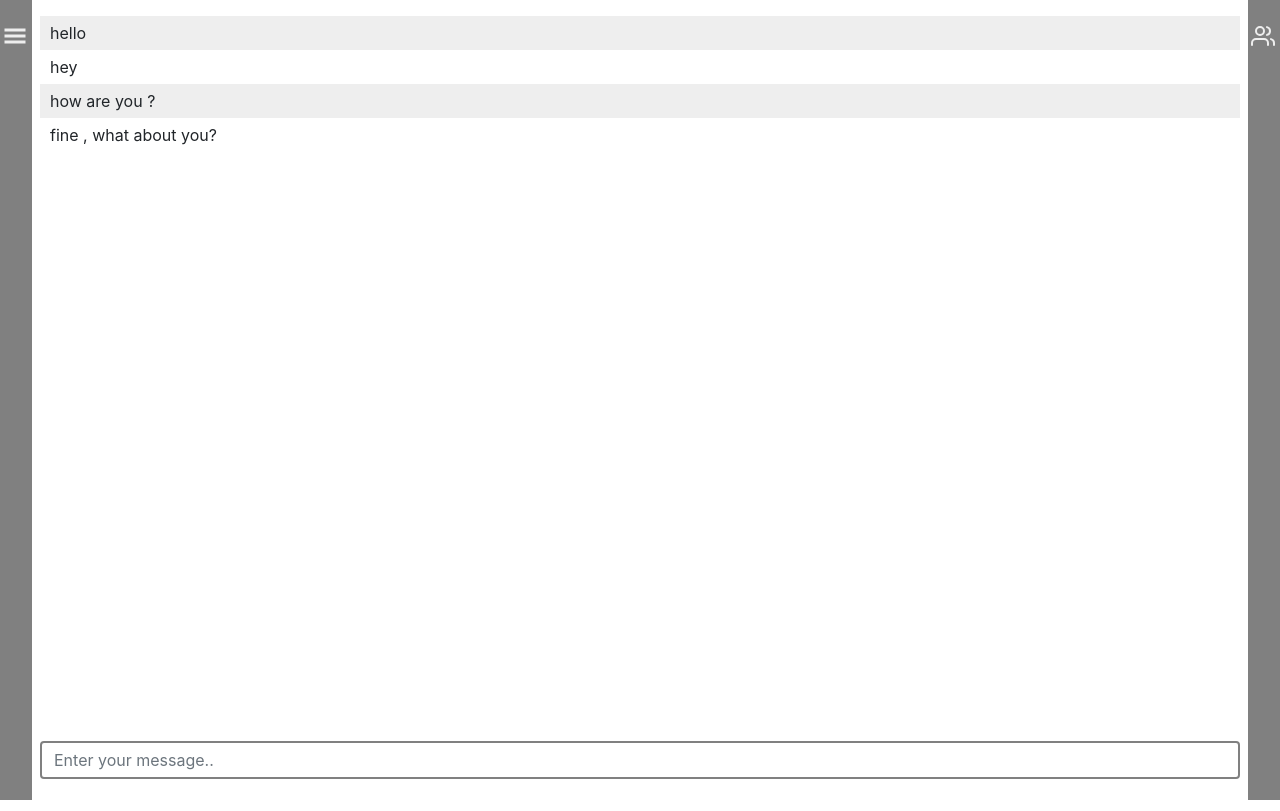
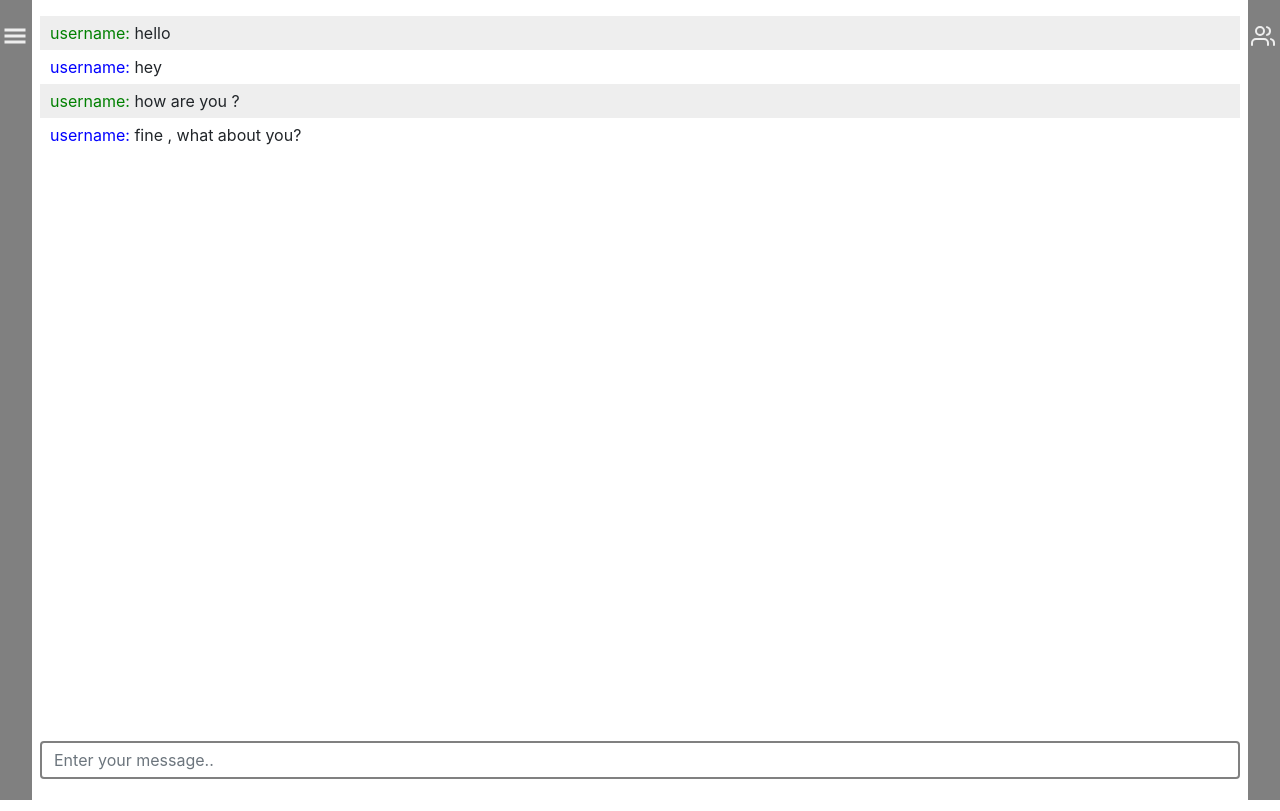
Before and after one commit to mohamedeliwa/chat-app, a Next.js app: page /rooms in a window 1280 px wide. Built offline with nearby package versions, Linux system fonts and the light colour scheme.

Commit message:
adding username beside messages

```diff
--- a/components/MsgBoard.tsx
+++ b/components/MsgBoard.tsx
@@ -4,10 +4,10 @@ const MsgBoard: React.FunctionComponent = () => {
   return (
     <div className={styles.container}>
       <ul id="messages" className={styles.messages}>
-        <li>hello</li>
-        <li>hey</li>
-        <li>how are you ?</li>
-        <li>fine , what about you?</li>
+        <li><span>username: </span>hello</li>
+        <li><span>username: </span>hey</li>
+        <li><span>username: </span>how are you ?</li>
+        <li><span>username: </span>fine , what about you?</li>
       </ul>
     </div>
   );
--- a/styles/MsgBoard.module.scss
+++ b/styles/MsgBoard.module.scss
@@ -9,8 +9,14 @@
   }
   .messages li {
     padding: 5px 10px;
+    span {
+      color: blue;
+    }
   }
   .messages li:nth-child(odd) {
     background: #eee;
+    span {
+      color: green;
+    }
   }
 }
```
